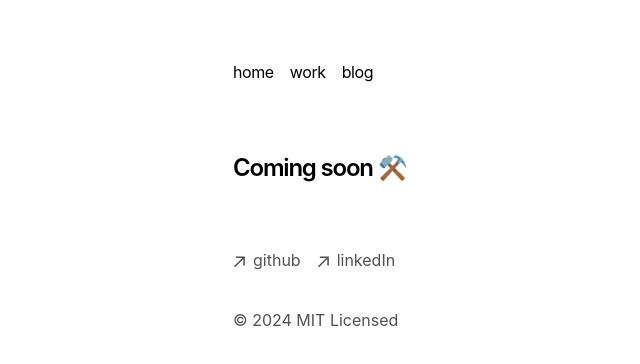
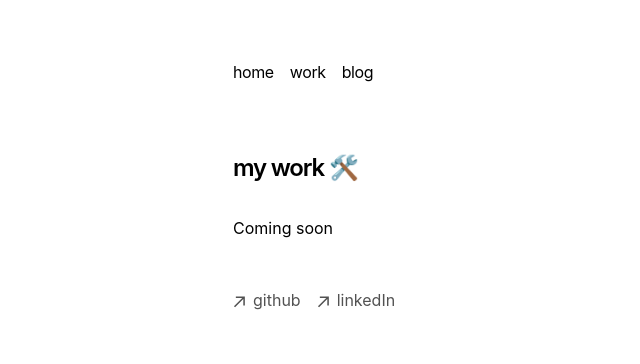
Before and after one commit to chensxb97/chensxb97.github.io, a Next.js app: page /work in a window 1280 px wide. Shown: the top 364 px of the page, without its empty margins (119-759 px from the left). Built offline with nearby package versions, Linux system fonts and the light colour scheme.

Commit message:
remove footer and make date shorter

```diff
--- a/app/blog/utils.ts
+++ b/app/blog/utils.ts
@@ -77,9 +77,9 @@ export function formatDate(date: string, includeRelative = false) {
   }
 
   let fullDate = targetDate.toLocaleString('en-us', {
-    month: 'long',
+    year: 'numeric',
+    month: 'short',
     day: 'numeric',
-    year: 'numeric',
   })
 
   if (!includeRelative) {
--- a/app/components/footer.tsx
+++ b/app/components/footer.tsx
@@ -65,7 +65,7 @@ export default function Footer() {
         </li> */}
       </ul>
       <p className="mt-8 text-neutral-600 dark:text-neutral-300">
-        © {new Date().getFullYear()} MIT Licensed
+        {/* © {new Date().getFullYear()} Benedict Chen */}
       </p>
     </footer>
   )
--- a/app/page.tsx
+++ b/app/page.tsx
@@ -1,5 +1,3 @@
-import { BlogPosts } from 'app/components/posts'
-
 export default function Page() {
   return (
     <section>
@@ -12,7 +10,7 @@ export default function Page() {
       <p className="mb-4">
         I currently work as a full-stack developer in Visa Inc's Observability team, where I design and develop new features and applications to support infrastructure monitoring and logging.
       </p>
-      <p>
+      <p className="mb-4">
         When I am not writing code, you’ll often catch me climbing, experimenting new coffee recipes or planning my next vacation.
       </p>
     </section >
--- a/app/work/page.tsx
+++ b/app/work/page.tsx
@@ -4,8 +4,11 @@ export default function Page() {
   return (
     <section>
       <h1 className="mb-8 text-2xl font-semibold tracking-tighter">
-        Coming soon ⚒
+        my work 🛠️
       </h1>
+      <p className="mb-4">
+        Coming soon
+      </p>
     </section>
   )
 }
```
